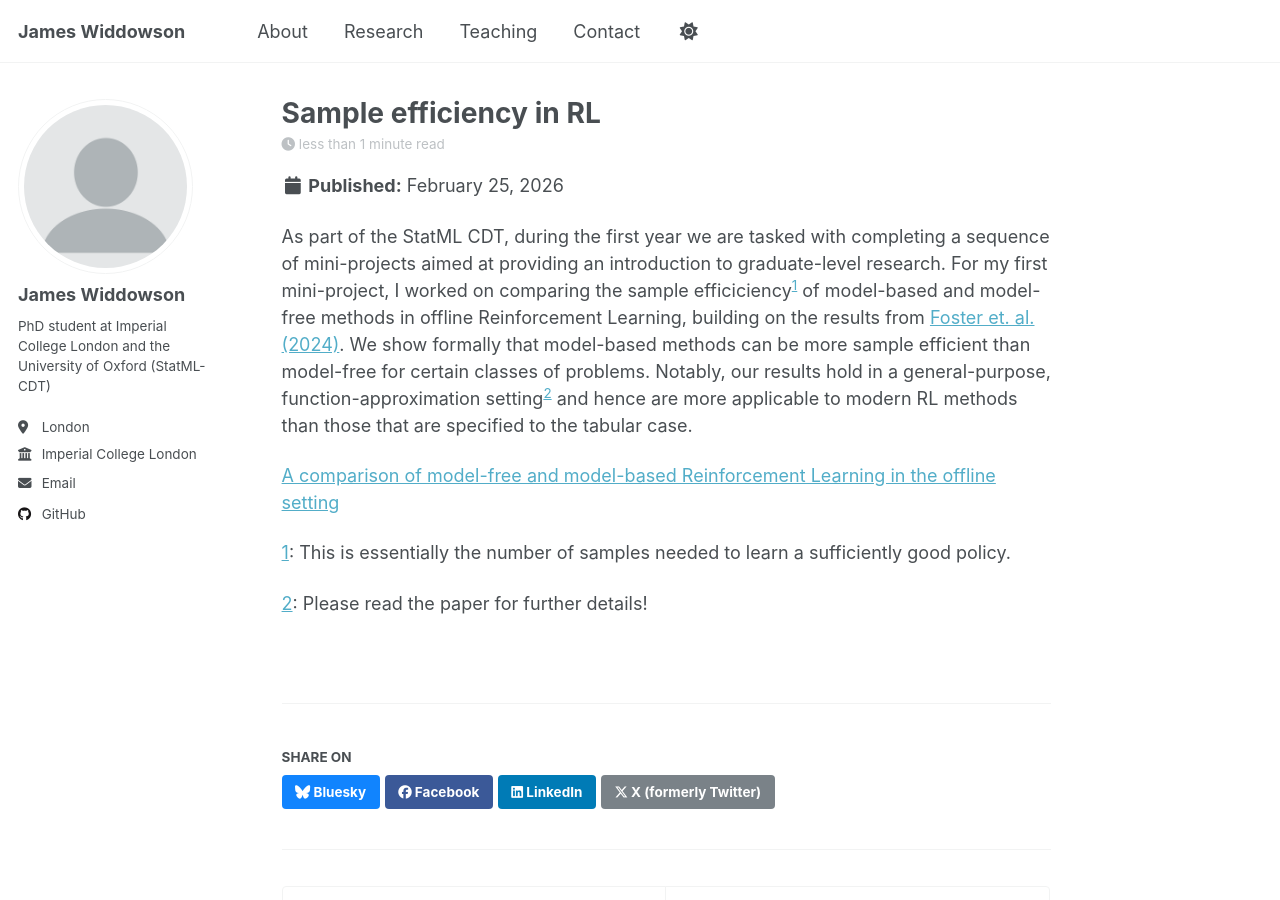
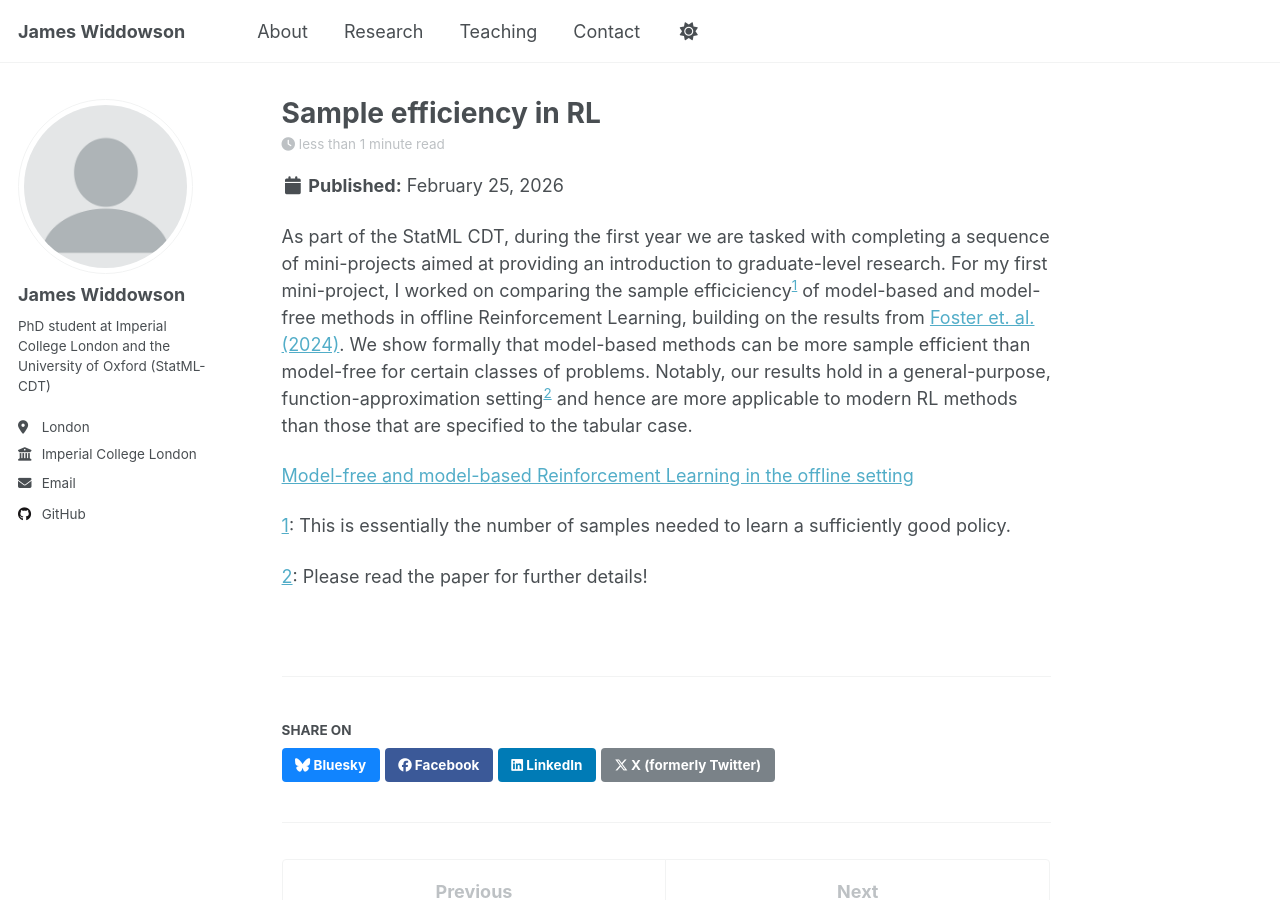
Before and after one commit to james-widdowson/james-widdowson.github.io, a Jekyll site: the page built from _posts/2026-02-25-first-miniproject.md, in a window 1280 px wide and 900 px high. Built offline with Jekyll 4.4.1, drawn with Linux system fonts in a browser that asks for light colours; a script that is not in the unit is left out.

Commit message:
Update link text for miniproject PDF

```diff
--- a/_posts/2026-02-25-first-miniproject.md
+++ b/_posts/2026-02-25-first-miniproject.md
@@ -14,7 +14,7 @@ offline Reinforcement Learning, building on the results from <a href="https://ar
 that model-based methods can be more sample efficient than model-free for certain classes of problems. Notably, our results hold in a general-purpose, function-approximation setting<sup>[2](#footnote2)</sup> and hence
 are more applicable to modern RL methods than those that are specified to the tabular case.
 
-<a href="files/1st_miniproject.pdf">A comparison of model-free and model-based Reinforcement Learning in the offline setting</a>
+<a href="/files/1st_miniproject.pdf">Model-free and model-based Reinforcement Learning in the offline setting</a>
 
 
 <a name='footnote1'>1</a>: This is essentially the number of samples needed to learn a sufficiently good policy.
```
